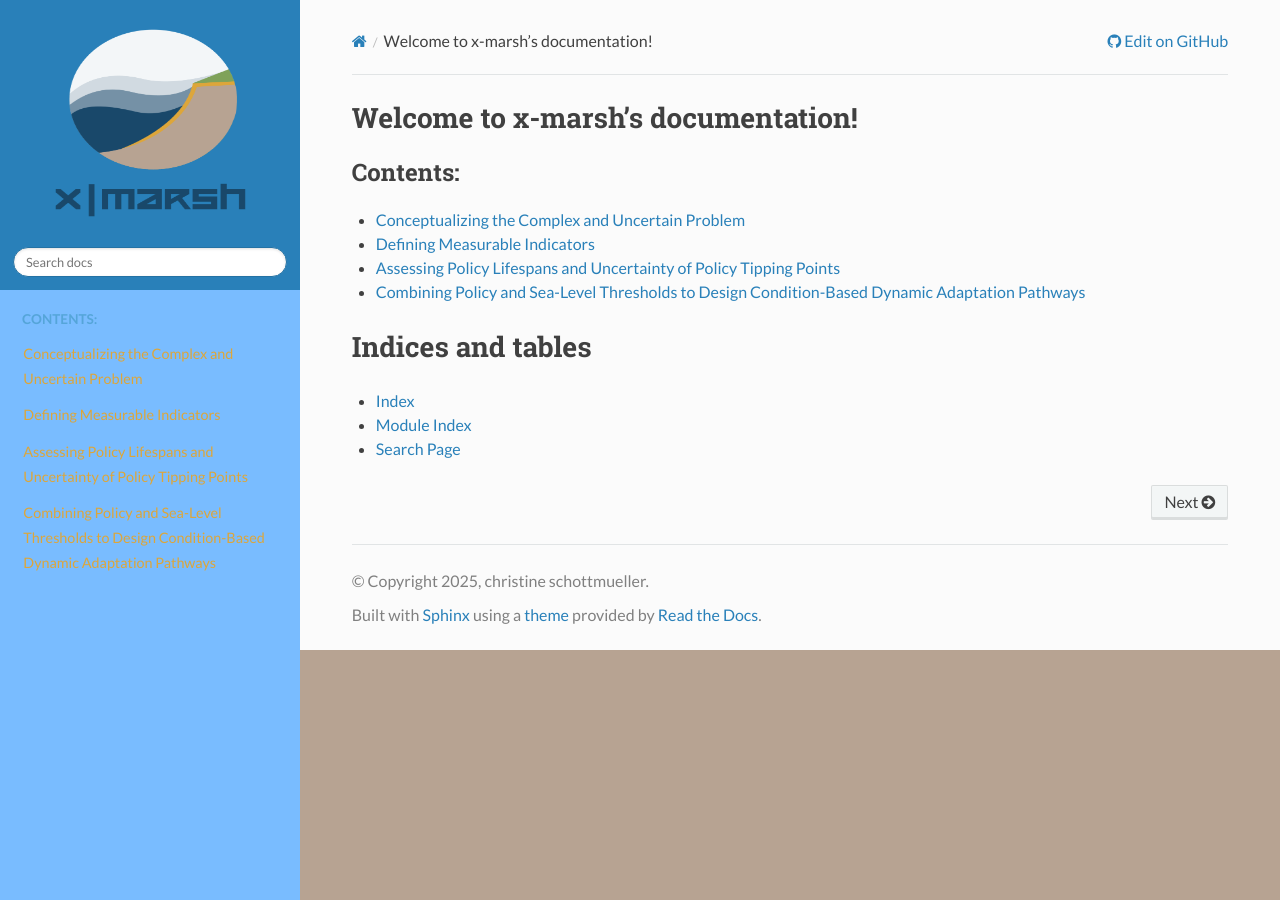
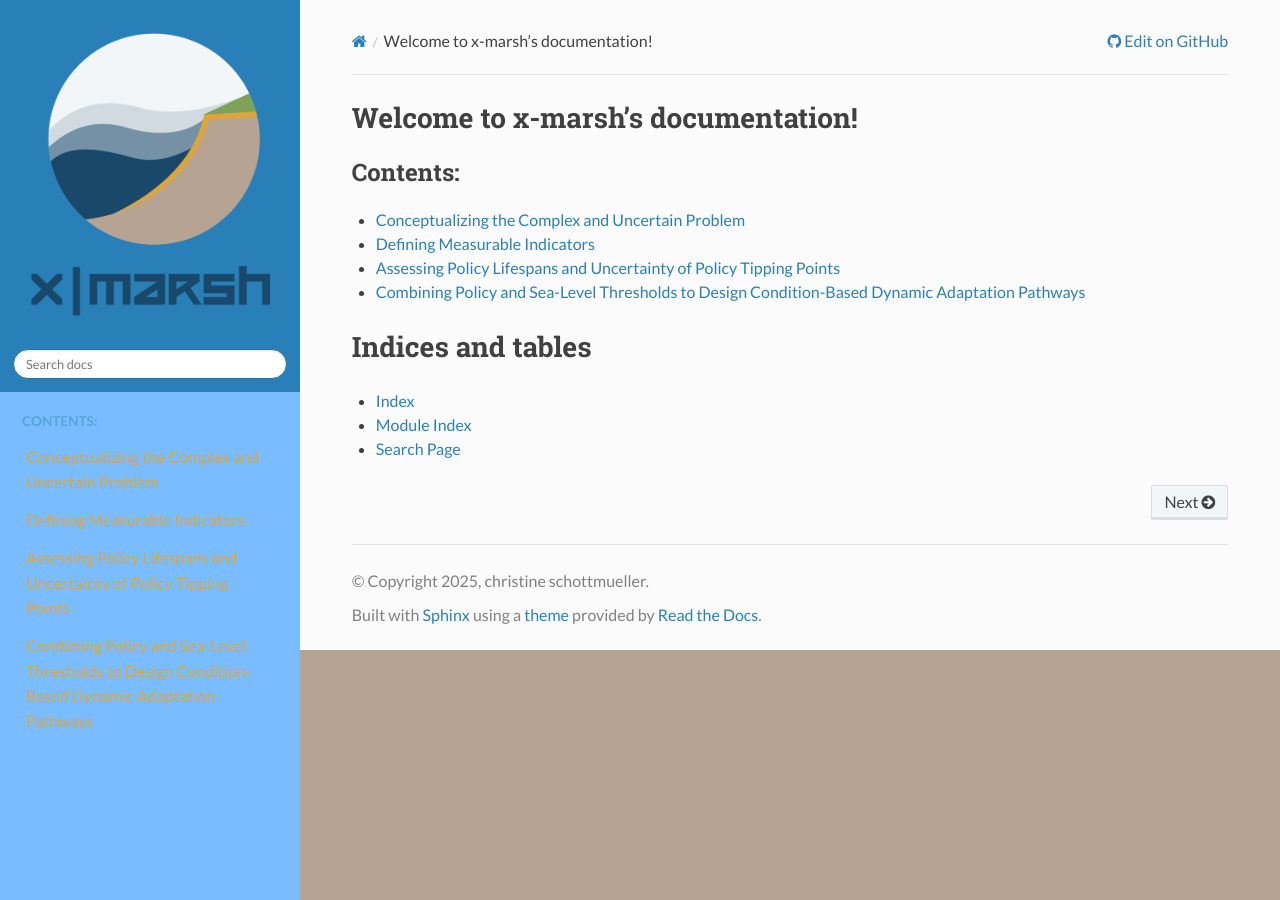
Before and after one commit to christineschottmueller/x-marsh, a Sphinx documentation site: the page built from docs/index.rst, in a window 1280 px wide. Built offline with Sphinx 7.4.7 and the Read the Docs theme 3.1.0, drawn with Linux system fonts in a browser that asks for light colours.

Commit message:
Updated custom.css

```diff
--- a/docs/_static/custom.css
+++ b/docs/_static/custom.css
@@ -10,42 +10,28 @@ body {
   padding: .4045em 1.618em;
   display: block;
   position: relative;
-  font-size: 90%;
+  font-size: 100%;
   color: #DDA63A;
 }
 
+
+/* Farbe RCP2.6 */
 .wy-nav-side {
    background-color: #79BCFF;
 }
 
 .wy_breadcrumbs{
-    background-color: #79BCFF
-}
-.wy-side-nav-search > a img.logo {
-    /* Fixed size to prevent reflows and support hiDPI displays */
-    /* A 5 pixel margin is added on each side. The logo itself displays at 200×200 at 100% scaling. */
-    width: 210px;
-    height: 210px;
+    color: #79BCFF
 }
 
-.wy-body-nav-search{
-    background-color: #FBFBFB;
-}
 
-.wy-nav-top{
-   background-color: #FBFBFB;
-}
-
-.wy-body-for-nav {
-    background-color: #efefef;
-}
-
-/* Customize background color of content and blank space behind */
+/* Customize background color of content and blank space behind. white*/
 .wy-nav-content {
     max-width: 1200px !important;
 	background-color: #FBFBFB;
 }
 
+/* Farbe Mudflat*/
 .wy-nav-content-wrap {
     background-color: #B7A392;
 }
```
